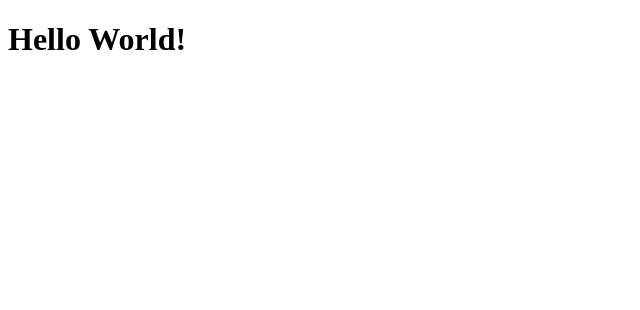
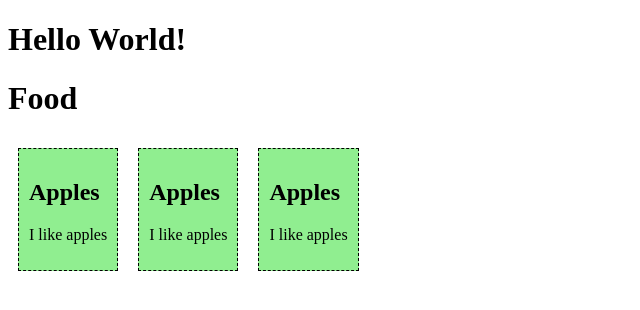
Before and after one commit to lsbaranda/webprog-afd241-vuejs, a Vue app in the folder firstsfc/: page / in a window 1280 px wide. Shown: the top 310 px of the page, without its empty margins (0-640 px from the left). Built offline with nearby package versions, Linux system fonts and the light colour scheme.

Commit message:
Added FoodItem example

```diff
--- a/firstsfc/src/App.vue
+++ b/firstsfc/src/App.vue
@@ -1,6 +1,18 @@
 <template>
   <h1>Hello World!</h1>
+  <h1>Food</h1>
+  <food-item/>
+  <food-item/>
+  <food-item/>
 </template>
 
 <script></script>
-<style></style>
+<style>
+  #app > div {
+    border: dashed black 1px;
+    display: inline-block;
+    margin: 10px;
+    padding: 10px;
+    background-color: lightgreen;
+  }
+</style>
--- /dev/null
+++ b/firstsfc/src/components/FoodItem.vue
@@ -0,0 +1,19 @@
+<template>
+  <div>
+    <h2>{{ name }}</h2>
+    <p>{{ message }}</p>
+  </div>
+</template>
+
+<script>
+export default {
+  data() {
+    return {
+      name: 'Apples',
+      message: 'I like apples'
+    }
+  }
+};
+</script>
+
+<style></style>
--- a/firstsfc/src/main.js
+++ b/firstsfc/src/main.js
@@ -1,4 +1,8 @@
 import { createApp } from 'vue'
+
 import App from './App.vue'
+import FoodItem from './components/FoodItem.vue'
 
-createApp(App).mount('#app')
+const app = createApp(App)
+app.component('food-item', FoodItem)
+app.mount('#app')
```
